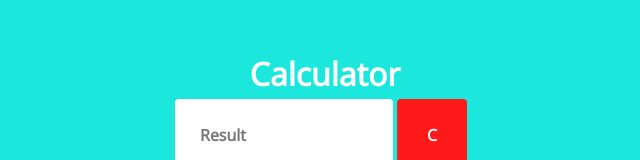
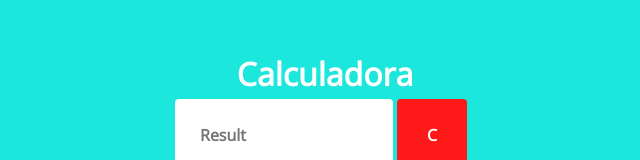
Before and after one commit to MottaMurilo/calculadora, a plain HTML site: page index.html in a window 1280 px wide. Shown: the part 118-278 px from the top of the page, without its empty margins (315-955 px from the left). Drawn offline with nearby package versions, Linux system fonts and the light colour scheme.

Commit message:
Update index.html

```diff
--- a/index.html
+++ b/index.html
@@ -14,7 +14,7 @@
 <body>
   <div class="wrapper">
     <div class="container">
-      <h1>Calculator</h1>
+      <h1>Calculadora</h1>
 
       <div class="first-row">
         <input type="text" name="result" class="result" id="result" value="" placeholder="Result" readonly />
```
